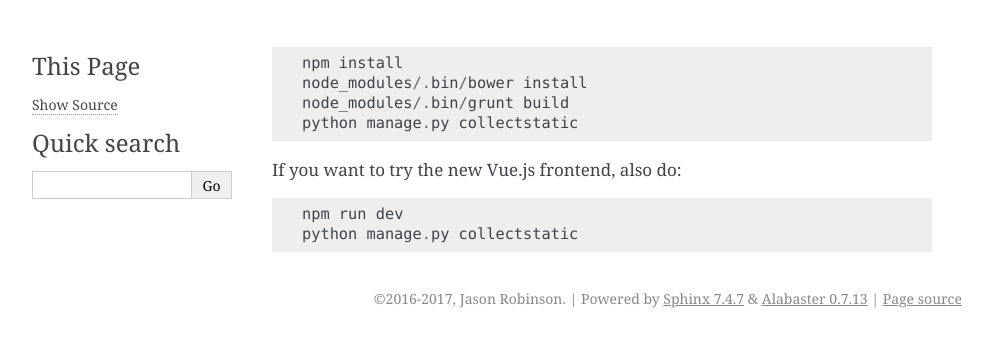
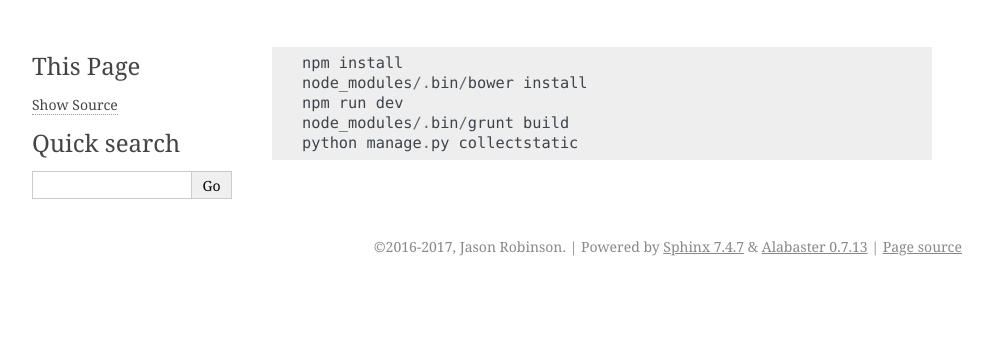
Before and after one commit to jaywink/socialhome, a Sphinx documentation site: the page built from docs/includes/install_statics.rst, in a window 1280 px wide. Shown: the top 347 px of the page, without its empty margins (148-1141 px from the left). Built offline with Sphinx 7.4.7, drawn with Linux system fonts in a browser that asks for light colours.

Commit message:
A few minor documentation tweaks

```diff
--- a/docs/development.rst
+++ b/docs/development.rst
@@ -153,6 +153,8 @@ API routes
 
 There is a dependency in the API route URL configurations with the new Vue based frontend tests. If you change or add new API routes during development, you must also do the following:
 
+::
+
     python manage.py collectstatic_js_reverse
     mv staticfiles/django_js_reverse/js/reverse.js socialhome/streams/app/tests/fixtures/Url.js
 
--- a/docs/includes/install_statics.rst
+++ b/docs/includes/install_statics.rst
@@ -2,12 +2,6 @@
 
     npm install
     node_modules/.bin/bower install
+    npm run dev
     node_modules/.bin/grunt build
     python manage.py collectstatic
-
-If you want to try the new Vue.js frontend, also do:
-
-::
-
-    npm run dev
-    python manage.py collectstatic
--- a/docs/running.rst
+++ b/docs/running.rst
@@ -56,6 +56,7 @@ Three places should be backed up from the Socialhome instance to ensure recovery
 * The database
 * Local settings in ``.env`` (assuming you are using this way to configure the application)
 * The path ``socialhome/media/`` which contains for example image uploads
+* The Redis database (`example instructions <https://www.digitalocean.com/community/tutorials/how-to-back-up-and-restore-your-redis-data-on-ubuntu-14-04>`_)
 
 Give your instance some visibility
 ----------------------------------
```
